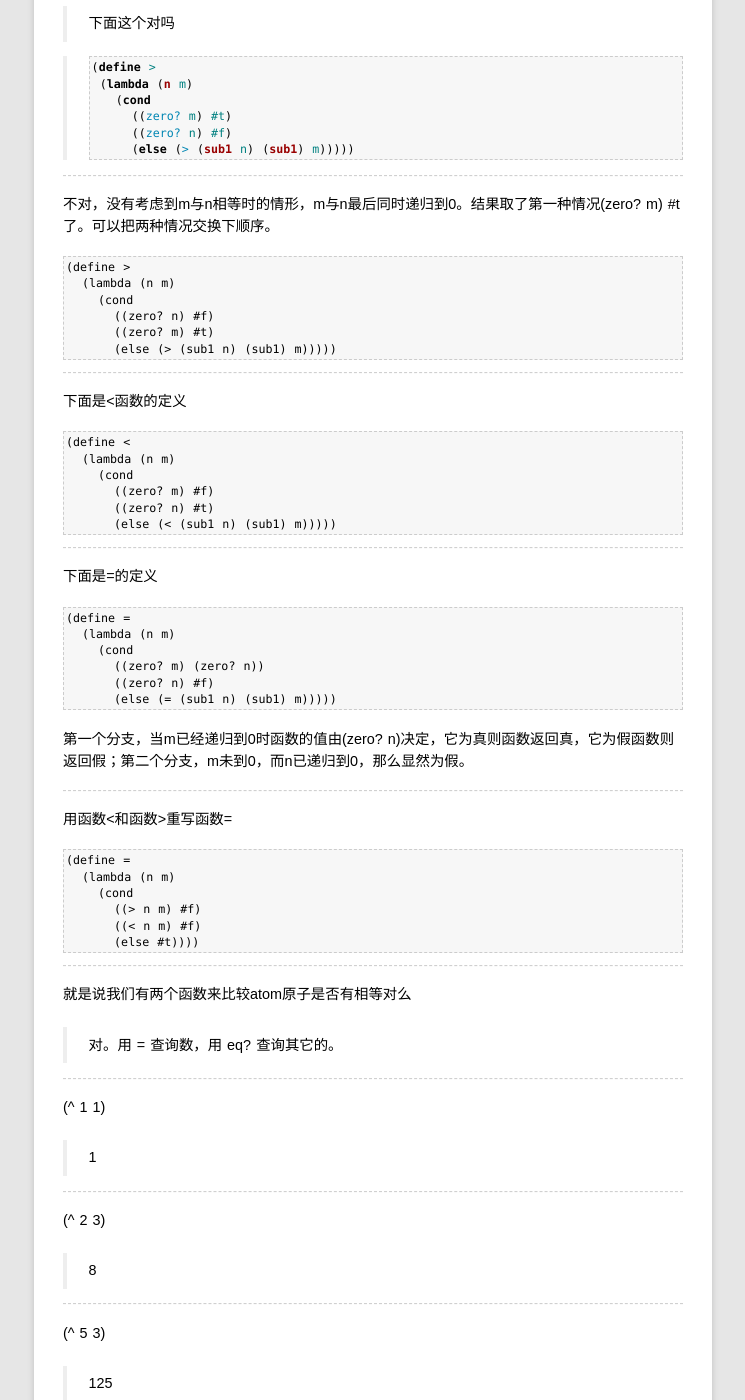
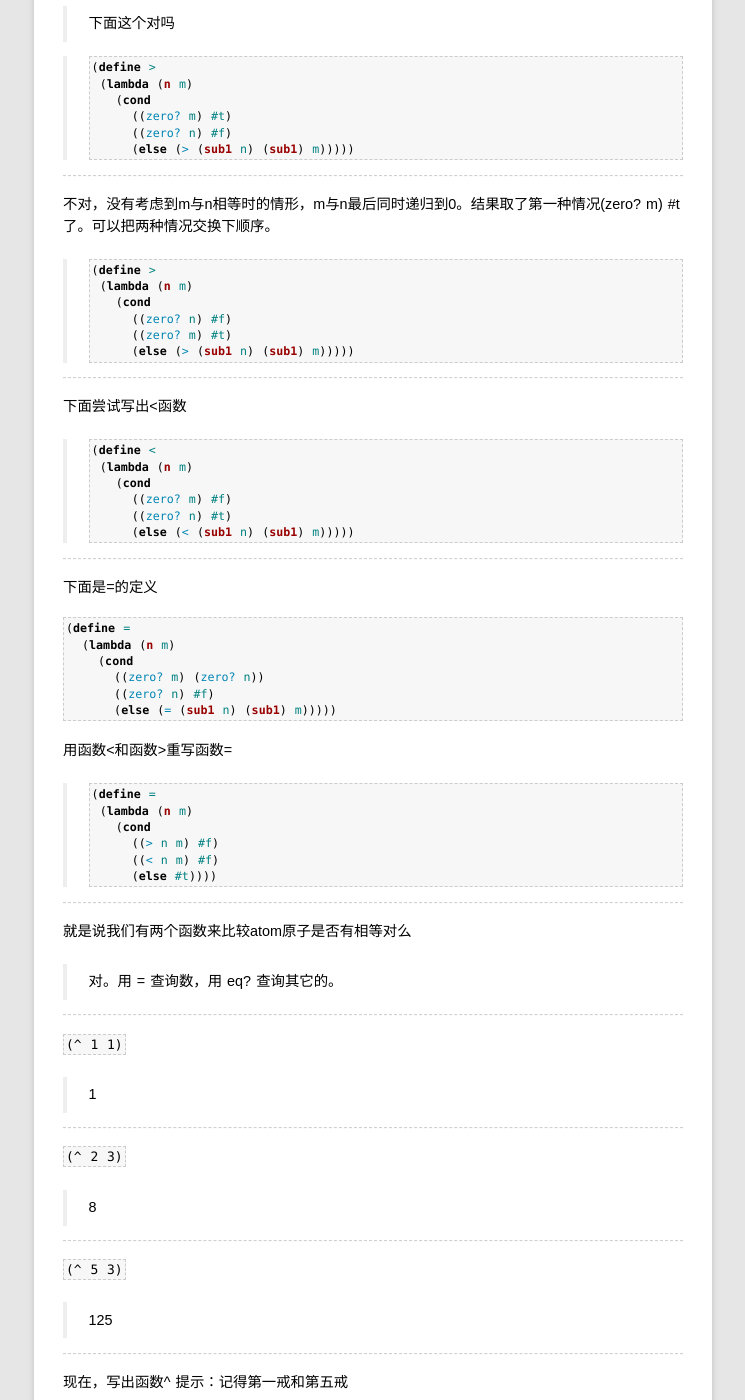
Before and after one commit to rhuichao/uternet.github.io, a Jekyll site: the page built from TLS/04.md, in a window 1280 px wide and 1400 px high, scrolled down 12195 px. Shown: the whole window, without its empty margins (267-1012 px from the left). Built offline with Jekyll 4.4.1, drawn with Linux system fonts in a browser that asks for light colours; some web fonts are replaced; Markdown is read by kramdown in place of the engine named in the settings; some of the changed text lies outside the part shown.

Commit message:
new document posted

````diff
--- a/TLS/04.md
+++ b/TLS/04.md
@@ -649,7 +649,7 @@ else
 
 这是另一个版本的tup+函数，与上面的版本不同之处在于可以接受两个长度不同的tup作为参数。（比较简单，我也不解释了-by GeekPig）
 
-```
+```scheme
 (define tup+
   (lambda (tup1 tup2)
     (cond
@@ -722,33 +722,34 @@ n 和 m 需要多少个查询
 
 
 
-```
-(define >
-  (lambda (n m)
-    (cond
-      ((zero? n) #f)
-      ((zero? m) #t)
-      (else (> (sub1 n) (sub1) m)))))
-```
+>```scheme
+>(define >
+>  (lambda (n m)
+>    (cond
+>      ((zero? n) #f)
+>      ((zero? m) #t)
+>      (else (> (sub1 n) (sub1) m)))))
+>```
+
 --------------
 
-下面是<函数的定义
+下面尝试写出<函数
 
-```
-(define <
-  (lambda (n m)
-    (cond
-      ((zero? m) #f)
-      ((zero? n) #t)
-      (else (< (sub1 n) (sub1) m)))))
-```
+>```scheme
+>(define <
+>  (lambda (n m)
+>    (cond
+>      ((zero? m) #f)
+>      ((zero? n) #t)
+>      (else (< (sub1 n) (sub1) m)))))
+>```
 
 --------------
 
 
 下面是=的定义
 
-```
+```scheme
 (define =
   (lambda (n m)
     (cond
@@ -757,20 +758,16 @@ n 和 m 需要多少个查询
       (else (= (sub1 n) (sub1) m)))))
 ```
 
-第一个分支，当m已经递归到0时函数的值由(zero? n)决定，它为真则函数返回真，它为假函数则返回假；第二个分支，m未到0，而n已递归到0，那么显然为假。
-
---------------
-
 用函数<和函数>重写函数=
 
-```
-(define =
-  (lambda (n m)
-    (cond
-      ((> n m) #f)
-      ((< n m) #f)
-      (else #t))))
-```
+>```scheme
+>(define =
+>  (lambda (n m)
+>    (cond
+>      ((> n m) #f)
+>      ((< n m) #f)
+>      (else #t))))
+>```
 
 --------------
 
@@ -780,19 +777,19 @@ n 和 m 需要多少个查询
 
 --------------
 
-(^ 1 1)
+`(^ 1 1)`
 
 >1
 
 --------------
 
-(^ 2 3)
+`(^ 2 3)`
 
 >8
 
 --------------
 
-(^ 5 3)
+`(^ 5 3)`
 
 >125
 
@@ -801,24 +798,22 @@ n 和 m 需要多少个查询
 现在，写出函数^
 提示：记得第一戒和第五戒
 
-```
-(define ^
-  (lambda (n m)
-    (cond
-      ((zero? m) 1)
-      (else (x n (^ n (sub1 m)))))))
-```
-
->(^ 5 3)
->DrRacket环境测试结果为
->125
+>```scheme
+>(define ^
+>  (lambda (n m)
+>    (cond
+>      ((zero? m) 1)
+>      (else (x n (^ n (sub1 m)))))))
+>```
+>
+>注：在Lisp和scheme中，类似于expt函数
 
 --------------
 
 
 这个函数的名字怎样才好
 
-```
+```scheme
 (define ???
   (lambda (n m)
     (cond
@@ -853,14 +848,15 @@ n 和 m 需要多少个查询
 这叫什么
 
 >除法
+>
+>```scheme
+>(define ÷
+>  (lambda (n m)
+>    (cond
+>      ((< n m) 0)
+>        (else (add1 (÷ (- n m) m))))))
+>```
 
-```
-(define ÷
-  (lambda (n m)
-    (cond
-      ((< n m) 0)
-        (else (add1 (÷ (- n m) m))))))
-```
 --------------
 
 
````
